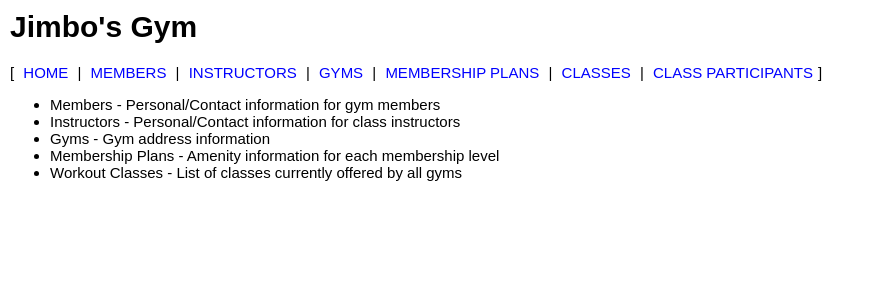
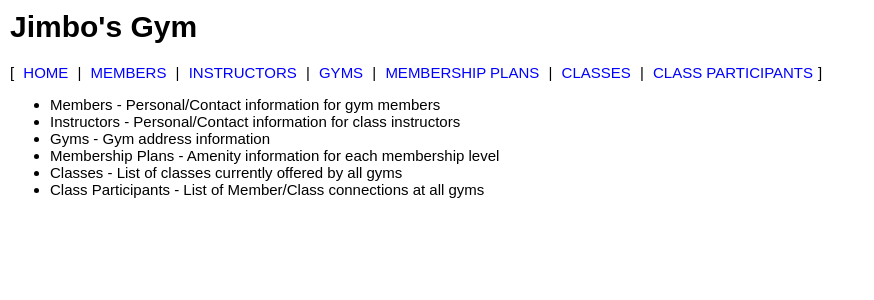
Before and after one commit to jgregg-osu/Gym-Database-and-Website, a Flask app: page / in a window 1280 px wide. Shown: the top 300 px of the page, without its empty margins (0-874 px from the left). Run offline with Flask 2, Linux system fonts and the light colour scheme; some libraries are stand-ins or nearby versions.

Commit message:
Fix Index: Class & Class Participants info

```diff
--- a/templates/index.j2
+++ b/templates/index.j2
@@ -26,7 +26,8 @@
         <li>Instructors - Personal/Contact information for class instructors</li>
         <li>Gyms - Gym address information</li>
         <li>Membership Plans - Amenity information for each membership level</li>
-        <li>Workout Classes - List of classes currently offered by all gyms</li>
+        <li>Classes - List of classes currently offered by all gyms</li>
+        <li>Class Participants - List of Member/Class connections at all gyms</li>
     </ul>
 
 </body>
```
